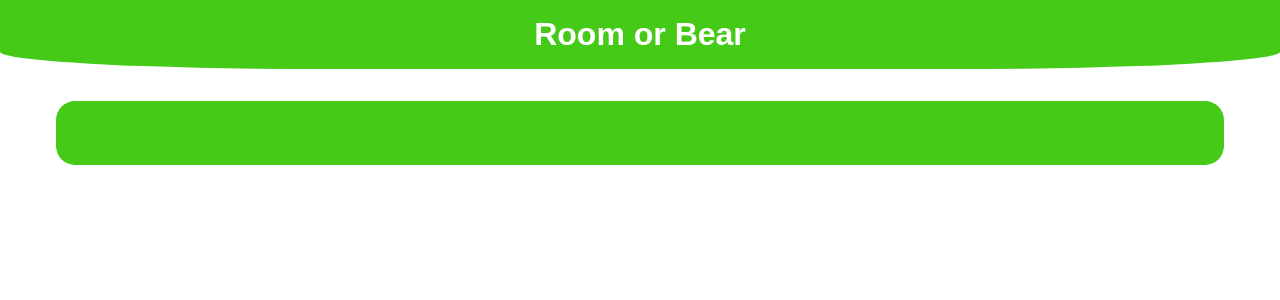
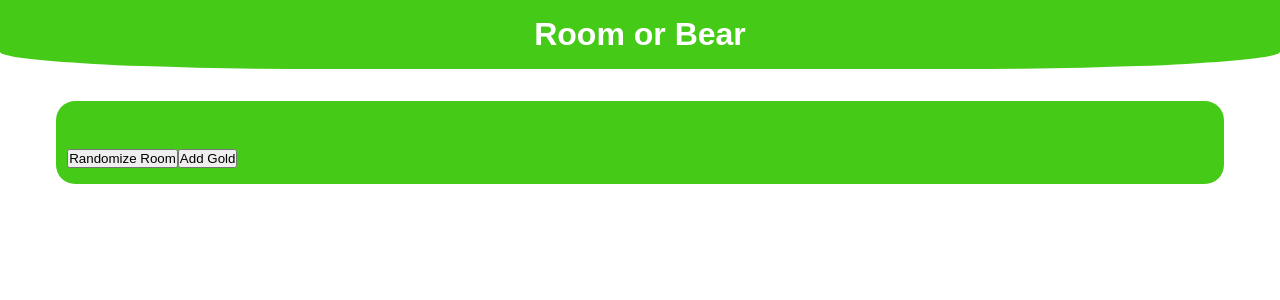
Before and after one commit to NeneIsTheName/gameshowDND, a Vue app: page /roomOrBear in a window 1280 px wide. Shown: the top 300 px of the page. Built offline with nearby package versions, Linux system fonts and the light colour scheme.

Commit message:
rooms and bears are made

```diff
--- a/src/games/roomOrBear.vue
+++ b/src/games/roomOrBear.vue
@@ -6,7 +6,8 @@
         <div class="rooms">
             <div class="room" v-for="(room, index) in rooms" :style="{width: `${100/rooms.length}%`}">
                 <div class="room__title">
-                    <p  class="room__title--text">Room {{ index+1 }}</p>
+                    <p class="room__title--text">Room {{ index+1 }}</p>
+                    <p class="room__title--text" :id="`room${index}`"></p>
                 </div>
                 <draggable
                     :list="room"
@@ -23,6 +24,12 @@
                     <p class="room__gold--text">Gold: </p>
                     <span contenteditable="true" class="room__gold--input" id="earnedGold">0</span>
                 </div>
+            </div>
+        </div>
+        <div class="randomizer">
+            <div class="randomizer__room">
+                <button class="randomizer__room--Randomize" @click="randomizeRoom">Randomize Room</button>
+                <button class="randomizer__room--gold">Add Gold</button>
             </div>
         </div>
         <div class="players">
@@ -56,6 +63,7 @@ export default{
     data(){
         return {
             rooms: [],
+            specialRoom: 0,
         }
     },
 
@@ -70,5 +78,23 @@ export default{
             this.rooms.push([])
         });
     },
+    methods: {
+        randomizeRoom(){
+            this.rooms.forEach((room, index) => {
+                document.getElementById(`room${index}`).innerText = "Room"
+            })
+
+            let bears = Math.floor(this.rooms.length/2)
+            let madeBears = 0
+            while(madeBears < bears){
+                const room = Math.floor(Math.random() * this.rooms.length)
+
+                if(document.getElementById(`room${room}`).innerText !== "Bear"){
+                    document.getElementById(`room${room}`).innerText = "Bear"
+                    madeBears++
+                }
+            }
+        }
+    }
 }
 </script>
```
Also changed, not shown: 1 other file (tests, documents, lock files or other folders).
